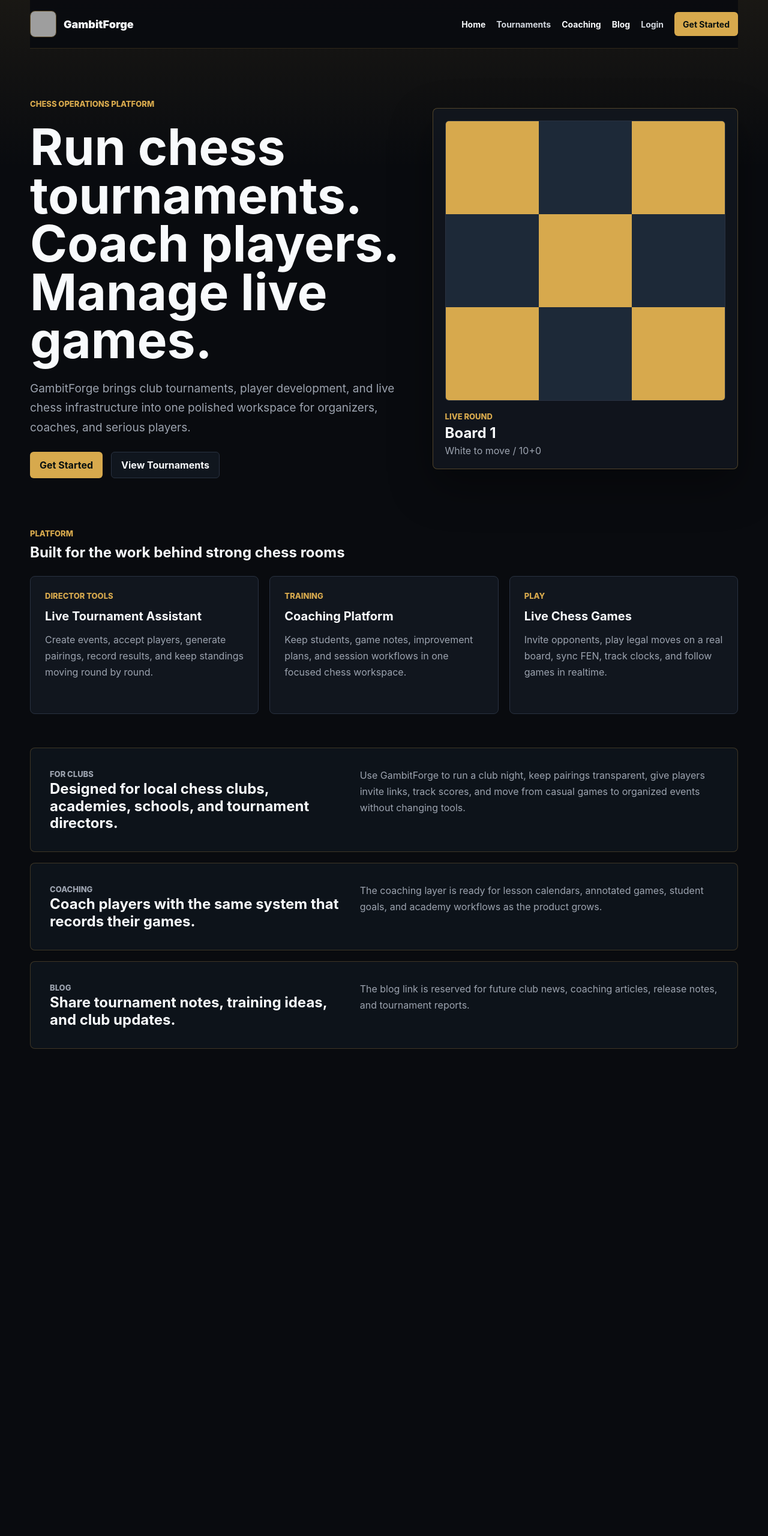
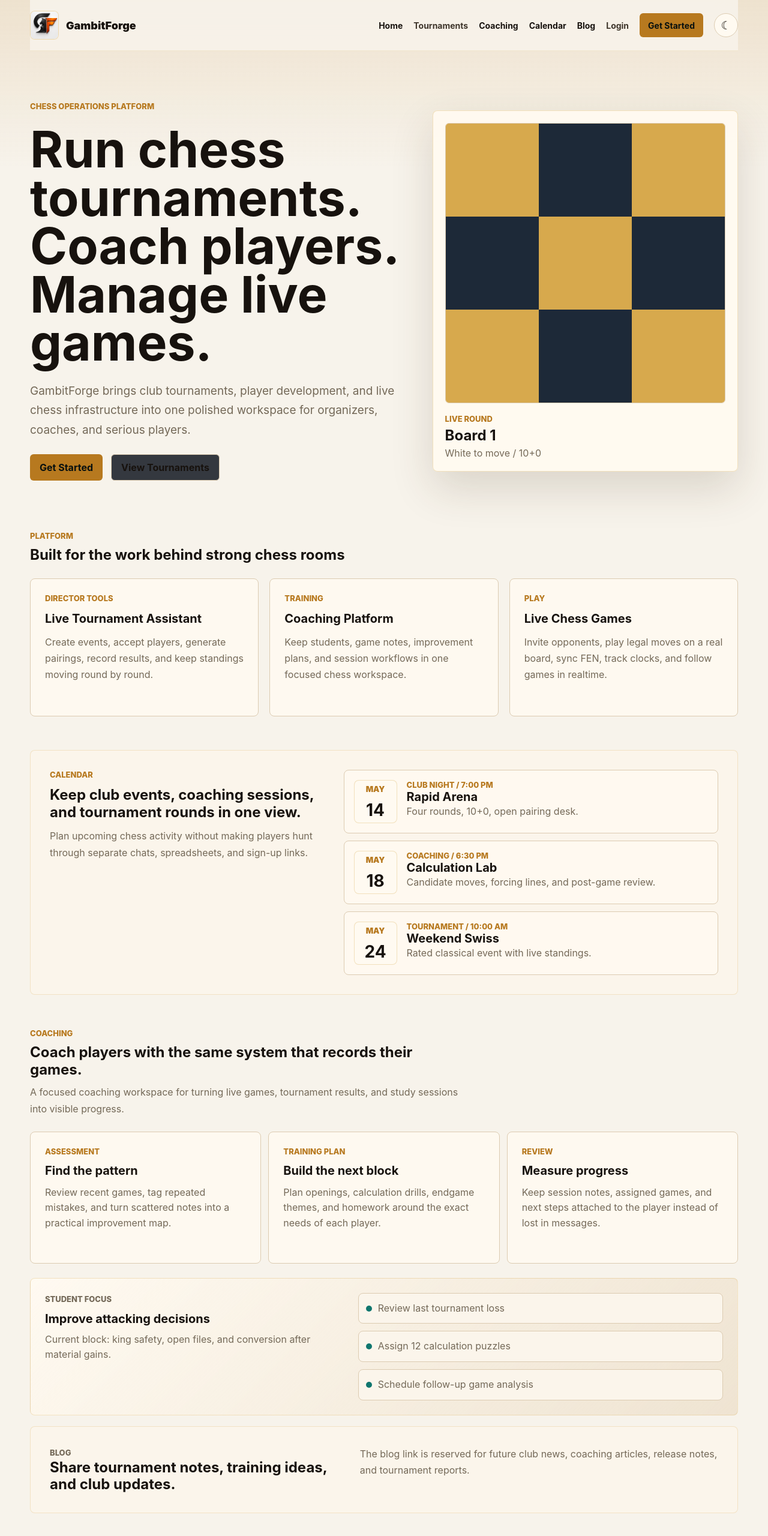
Before and after one commit to Bitolko/gambitforge-web, a Vue app: page / in a window 1280 px wide. Shown: the top 2560 px of the page at 60% size. Before the commit the page ends 1820 px from the top, so only its background shows below. Built offline with nearby package versions, Linux system fonts and the light colour scheme; no server answers.

Commit message:
Polish GambitForge branding and homepage

```diff
--- a/src/components/Navbar.vue
+++ b/src/components/Navbar.vue
@@ -7,9 +7,21 @@ const auth = useAuthStore()
 const router = useRouter()
 const menuOpen = ref(false)
 const loggingOut = ref(false)
+const theme = ref(document.documentElement.dataset.theme || 'dark')
 
-const logoUrl = 'http://127.0.0.1:8000/ChatGPT%20Image%20May%2010%2C%202026%2C%2002_47_31%20AM%20(1).png'
+const logoUrl = '/gambitforge-logo.png'
 const isAuthenticated = computed(() => Boolean(auth.token))
+const isLightTheme = computed(() => theme.value === 'light')
+
+function setTheme(nextTheme) {
+  theme.value = nextTheme
+  document.documentElement.dataset.theme = nextTheme
+  localStorage.setItem('gambitforge-theme', nextTheme)
+}
+
+function toggleTheme() {
+  setTheme(isLightTheme.value ? 'dark' : 'light')
+}
 
 async function logout() {
   loggingOut.value = true
@@ -31,8 +43,10 @@ function closeMenu() {
 <template>
   <header class="site-navbar">
     <RouterLink class="brand-link" to="/" @click="closeMenu">
-      <img :src="logoUrl" alt="GambitForge logo" />
-      <span>GambitForge</span>
+      <span class="brand-logo">
+        <img :src="logoUrl" alt="GambitForge logo" />
+      </span>
+      <span class="brand-name">GambitForge</span>
     </RouterLink>
 
     <button
@@ -53,7 +67,7 @@ function closeMenu() {
         <RouterLink to="/dashboard#games" @click="closeMenu">Games</RouterLink>
         <RouterLink to="/tournaments" @click="closeMenu">Tournaments</RouterLink>
         <RouterLink to="/#coaching" @click="closeMenu">Coaching</RouterLink>
-        <RouterLink to="/#clubs" @click="closeMenu">Calendar</RouterLink>
+        <RouterLink to="/#calendar" @click="closeMenu">Calendar</RouterLink>
         <button class="nav-button secondary-button" type="button" :disabled="loggingOut" @click="logout">
           {{ loggingOut ? 'Logging out...' : 'Logout' }}
         </button>
@@ -63,10 +77,21 @@ function closeMenu() {
         <RouterLink to="/" @click="closeMenu">Home</RouterLink>
         <RouterLink to="/tournaments" @click="closeMenu">Tournaments</RouterLink>
         <RouterLink to="/#coaching" @click="closeMenu">Coaching</RouterLink>
+        <RouterLink to="/#calendar" @click="closeMenu">Calendar</RouterLink>
         <RouterLink to="/#blog" @click="closeMenu">Blog</RouterLink>
         <RouterLink to="/login" @click="closeMenu">Login</RouterLink>
         <RouterLink class="nav-cta" to="/register" @click="closeMenu">Get Started</RouterLink>
       </template>
+
+      <button
+        class="theme-toggle"
+        type="button"
+        :aria-label="isLightTheme ? 'Switch to dark mode' : 'Switch to light mode'"
+        :title="isLightTheme ? 'Dark mode' : 'Light mode'"
+        @click="toggleTheme"
+      >
+        <span aria-hidden="true">{{ isLightTheme ? '☾' : '☀' }}</span>
+      </button>
     </nav>
   </header>
 </template>
--- a/src/main.js
+++ b/src/main.js
@@ -4,6 +4,10 @@ import router from './router'
 import './style.css'
 import App from './App.vue'
 
+const savedTheme = localStorage.getItem('gambitforge-theme')
+const prefersLight = window.matchMedia('(prefers-color-scheme: light)').matches
+document.documentElement.dataset.theme = savedTheme || (prefersLight ? 'light' : 'dark')
+
 createApp(App)
   .use(createPinia())
   .use(router)
--- a/src/pages/Home.vue
+++ b/src/pages/Home.vue
@@ -17,6 +17,48 @@ const features = [
     label: 'Play',
     title: 'Live Chess Games',
     description: 'Invite opponents, play legal moves on a real board, sync FEN, track clocks, and follow games in realtime.',
+  },
+]
+
+const coachingTracks = [
+  {
+    label: 'Assessment',
+    title: 'Find the pattern',
+    description: 'Review recent games, tag repeated mistakes, and turn scattered notes into a practical improvement map.',
+  },
+  {
+    label: 'Training plan',
+    title: 'Build the next block',
+    description: 'Plan openings, calculation drills, endgame themes, and homework around the exact needs of each player.',
+  },
+  {
+    label: 'Review',
+    title: 'Measure progress',
+    description: 'Keep session notes, assigned games, and next steps attached to the player instead of lost in messages.',
+  },
+]
+
+const calendarEvents = [
+  {
+    date: 'May 14',
+    type: 'Club night',
+    title: 'Rapid Arena',
+    time: '7:00 PM',
+    detail: 'Four rounds, 10+0, open pairing desk.',
+  },
+  {
+    date: 'May 18',
+    type: 'Coaching',
+    title: 'Calculation Lab',
+    time: '6:30 PM',
+    detail: 'Candidate moves, forcing lines, and post-game review.',
+  },
+  {
+    date: 'May 24',
+    type: 'Tournament',
+    title: 'Weekend Swiss',
+    time: '10:00 AM',
+    detail: 'Rated classical event with live standings.',
   },
 ]
 </script>
@@ -74,24 +116,59 @@ const features = [
       </div>
     </section>
 
-    <section id="clubs" class="club-section">
+    <section id="calendar" class="calendar-section" aria-labelledby="calendar-heading">
       <div>
-        <p class="eyebrow">For clubs</p>
-        <h2>Designed for local chess clubs, academies, schools, and tournament directors.</h2>
+        <p class="eyebrow">Calendar</p>
+        <h2 id="calendar-heading">Keep club events, coaching sessions, and tournament rounds in one view.</h2>
+        <p>
+          Plan upcoming chess activity without making players hunt through separate chats, spreadsheets, and sign-up links.
+        </p>
       </div>
-      <p>
-        Use GambitForge to run a club night, keep pairings transparent, give players invite links, track scores, and move from casual games to organized events without changing tools.
-      </p>
+
+      <div class="calendar-list" aria-label="Upcoming events">
+        <article v-for="event in calendarEvents" :key="event.title" class="calendar-event">
+          <div class="calendar-date">
+            <span>{{ event.date.split(' ')[0] }}</span>
+            <strong>{{ event.date.split(' ')[1] }}</strong>
+          </div>
+          <div>
+            <p class="panel-label">{{ event.type }} / {{ event.time }}</p>
+            <h3>{{ event.title }}</h3>
+            <p>{{ event.detail }}</p>
+          </div>
+        </article>
+      </div>
     </section>
 
-    <section id="coaching" class="club-section split-section">
-      <div>
+    <section id="coaching" class="coaching-section" aria-labelledby="coaching-heading">
+      <div class="section-kicker">
         <p class="eyebrow">Coaching</p>
-        <h2>Coach players with the same system that records their games.</h2>
+        <h2 id="coaching-heading">Coach players with the same system that records their games.</h2>
+        <p>
+          A focused coaching workspace for turning live games, tournament results, and study sessions into visible progress.
+        </p>
       </div>
-      <p>
-        The coaching layer is ready for lesson calendars, annotated games, student goals, and academy workflows as the product grows.
-      </p>
+
+      <div class="coaching-grid">
+        <article v-for="track in coachingTracks" :key="track.title" class="coaching-card">
+          <p class="panel-label">{{ track.label }}</p>
+          <h3>{{ track.title }}</h3>
+          <p>{{ track.description }}</p>
+        </article>
+      </div>
+
+      <aside class="coach-workbench" aria-label="Coaching workflow preview">
+        <div>
+          <p class="panel-label">Student focus</p>
+          <h3>Improve attacking decisions</h3>
+          <p>Current block: king safety, open files, and conversion after material gains.</p>
+        </div>
+        <div class="coach-checklist">
+          <p><span></span> Review last tournament loss</p>
+          <p><span></span> Assign 12 calculation puzzles</p>
+          <p><span></span> Schedule follow-up game analysis</p>
+        </div>
+      </aside>
     </section>
 
     <section id="blog" class="club-section split-section">
--- a/src/style.css
+++ b/src/style.css
@@ -1,4 +1,5 @@
 :root {
+  color-scheme: dark;
   --bg: #090b0f;
   --surface: #121821;
   --surface-strong: #1c2430;
@@ -12,6 +13,13 @@
   --danger: #dc4a3d;
   --gold: #d7a94d;
   --burgundy: #5b1e2d;
+  --nav-bg: rgba(9, 11, 15, 0.88);
+  --menu-bg: rgba(9, 11, 15, 0.98);
+  --panel-bg: rgba(18, 24, 33, 0.92);
+  --panel-bg-strong: rgba(15, 20, 28, 0.96);
+  --field-bg: #0b1017;
+  --hero-gradient: linear-gradient(180deg, rgba(215, 169, 77, 0.08), rgba(9, 11, 15, 0) 280px);
+  --shadow: rgba(0, 0, 0, 0.36);
   font-family: Inter, ui-sans-serif, system-ui, -apple-system, BlinkMacSystemFont, "Segoe UI", sans-serif;
   color: var(--text);
   background: var(--bg);
@@ -19,6 +27,30 @@
   text-rendering: optimizeLegibility;
   -webkit-font-smoothing: antialiased;
   -moz-osx-font-smoothing: grayscale;
+}
+
+:root[data-theme='light'] {
+  color-scheme: light;
+  --bg: #f7f3eb;
+  --surface: #fffaf1;
+  --surface-strong: #f0e3cf;
+  --surface-soft: #fbf5eb;
+  --text: #3e352b;
+  --text-strong: #17120e;
+  --muted: #746958;
+  --line: #dccbb1;
+  --accent: #0f766e;
+  --accent-hover: #0b5f59;
+  --danger: #b42318;
+  --gold: #b7791f;
+  --burgundy: #8a354a;
+  --nav-bg: rgba(247, 243, 235, 0.88);
+  --menu-bg: rgba(255, 250, 241, 0.98);
+  --panel-bg: rgba(255, 250, 241, 0.94);
+  --panel-bg-strong: rgba(251, 245, 235, 0.96);
+  --field-bg: #fffdf8;
+  --hero-gradient: linear-gradient(180deg, rgba(183, 121, 31, 0.14), rgba(247, 243, 235, 0) 280px);
+  --shadow: rgba(70, 48, 24, 0.16);
 }
 
 * {
@@ -100,9 +132,7 @@ h3 {
 
 .app-shell {
   min-height: 100vh;
-  background:
-    linear-gradient(180deg, rgba(215, 169, 77, 0.08), rgba(9, 11, 15, 0) 280px),
-    var(--bg);
+  background: var(--hero-gradient), var(--bg);
 }
 
 .site-navbar {
@@ -117,7 +147,7 @@ h3 {
   margin: 0 auto;
   padding: 18px 0;
   border-bottom: 1px solid rgba(215, 169, 77, 0.18);
-  background: rgba(9, 11, 15, 0.88);
+  background: var(--nav-bg);
   backdrop-filter: blur(18px);
 }
 
@@ -129,15 +159,26 @@ h3 {
   text-decoration: none;
 }
 
-.brand-link img {
-  width: 44px;
-  height: 44px;
+.brand-logo {
+  display: inline-grid;
+  width: 48px;
+  height: 48px;
+  place-items: center;
+  overflow: hidden;
   border: 1px solid rgba(215, 169, 77, 0.42);
   border-radius: 8px;
-  object-fit: cover;
+  background: var(--surface);
 }
 
-.brand-link span {
+.brand-logo img {
+  display: block;
+  width: 100%;
+  height: 100%;
+  object-fit: cover;
+  transform: scale(1.42);
+}
+
+.brand-name {
   font-size: 18px;
   font-weight: 900;
 }
@@ -193,6 +234,27 @@ h3 {
   background: var(--text-strong);
 }
 
+.theme-toggle {
+  display: inline-grid;
+  width: 40px;
+  height: 40px;
+  place-items: center;
+  border: 1px solid var(--line);
+  border-radius: 999px;
+  background: var(--surface);
+  color: var(--text-strong);
+  padding: 0;
+}
+
+.theme-toggle:hover:not(:disabled) {
+  background: var(--surface-strong);
+}
+
+.theme-toggle span {
+  font-size: 19px;
+  line-height: 1;
+}
+
 .auth-page,
 .dashboard-page,
 .game-page {
@@ -212,7 +274,7 @@ h3 {
   padding: 32px;
   border: 1px solid var(--line);
   border-radius: 8px;
-  background: rgba(18, 24, 33, 0.94);
+  background: var(--panel-bg);
   box-shadow: 0 20px 45px rgba(17, 24, 39, 0.08);
 }
 
@@ -248,7 +310,7 @@ h3 {
   width: 100%;
   border: 1px solid var(--line);
   border-radius: 6px;
-  background: #0b1017;
+  background: var(--field-bg);
   color: var(--text-strong);
   padding: 12px 13px;
 }
@@ -308,7 +370,7 @@ h3 {
   padding: 24px;
   border: 1px solid var(--line);
   border-radius: 8px;
-  background: rgba(18, 24, 33, 0.92);
+  background: var(--panel-bg);
 }
 
 .next-module {
@@ -329,7 +391,7 @@ h3 {
   padding: 24px;
   border: 1px solid var(--surface-strong);
   border-radius: 8px;
-  background: rgba(15, 20, 28, 0.96);
+  background: var(--panel-bg-strong);
 }
 
 .my-games-section {
@@ -359,7 +421,7 @@ h3 {
   padding: 18px;
   border: 1px solid var(--line);
   border-radius: 8px;
-  background: rgba(18, 24, 33, 0.9);
+  background: var(--panel-bg);
 }
 
 .game-card p {
@@ -424,7 +486,7 @@ h3 {
   padding: 22px;
   border: 1px solid var(--line);
   border-radius: 8px;
-  background: rgba(18, 24, 33, 0.92);
+  background: var(--panel-bg);
 }
 
 .compact-state {
@@ -447,7 +509,7 @@ h3 {
   overflow: hidden;
   border: 1px solid var(--line);
   border-radius: 6px;
-  background: #0b1017;
+  background: var(--field-bg);
   color: var(--text-strong);
   padding: 11px 12px;
   text-overflow: ellipsis;
@@ -479,14 +541,14 @@ h3 {
   padding: 24px;
   border: 1px solid var(--line);
   border-radius: 8px;
-  background: rgba(18, 24, 33, 0.92);
+  background: var(--panel-bg);
 }
 
 .move-panel code {
   display: block;
   overflow-wrap: anywhere;
   border-radius: 6px;
-  background: #0b1017;
+  background: var(--field-bg);
   color: var(--text-strong);
   padding: 12px;
 }
@@ -510,7 +572,7 @@ h3 {
   gap: 4px;
   border: 1px solid var(--line);
   border-radius: 8px;
-  background: #0f141c;
+  background: var(--surface-soft);
   padding: 12px;
 }
 
@@ -553,7 +615,7 @@ h3 {
 .move-form input {
   border: 1px solid var(--line);
   border-radius: 6px;
-  background: #0b1017;
+  background: var(--field-bg);
   color: var(--text-strong);
   padding: 12px 13px;
 }
@@ -621,8 +683,8 @@ h3 {
   padding: 20px;
   border: 1px solid rgba(215, 169, 77, 0.32);
   border-radius: 8px;
-  background: rgba(18, 24, 33, 0.78);
-  box-shadow: 0 28px 70px rgba(0, 0, 0, 0.36);
+  background: var(--panel-bg);
+  box-shadow: 0 28px 70px var(--shadow);
 }
 
 .board-preview {
@@ -657,7 +719,9 @@ h3 {
 }
 
 .features-section,
-.club-section {
+.club-section,
+.calendar-section,
+.coaching-section {
   margin-top: 56px;
 }
 
@@ -665,6 +729,12 @@ h3 {
   display: grid;
   gap: 10px;
   max-width: 720px;
+}
+
+.section-kicker p:last-child,
+.calendar-section > div:first-child p:last-child {
+  color: var(--muted);
+  line-height: 1.7;
 }
 
 .feature-grid {
@@ -682,7 +752,7 @@ h3 {
   padding: 24px;
   border: 1px solid var(--line);
   border-radius: 8px;
-  background: rgba(18, 24, 33, 0.9);
+  background: var(--panel-bg);
 }
 
 .feature-card p:last-child,
@@ -699,7 +769,126 @@ h3 {
   padding: 32px;
   border: 1px solid rgba(215, 169, 77, 0.24);
   border-radius: 8px;
-  background: rgba(15, 20, 28, 0.9);
+  background: var(--panel-bg-strong);
+}
+
+.calendar-section {
+  display: grid;
+  grid-template-columns: minmax(0, 0.85fr) minmax(320px, 1.15fr);
+  gap: 28px;
+  align-items: start;
+  padding: 32px;
+  border: 1px solid rgba(215, 169, 77, 0.24);
+  border-radius: 8px;
+  background: var(--panel-bg-strong);
+}
+
+.calendar-section > div:first-child {
+  display: grid;
+  gap: 12px;
+}
+
+.calendar-list,
+.coaching-grid,
+.coach-checklist {
+  display: grid;
+  gap: 12px;
+}
+
+.calendar-event {
+  display: grid;
+  grid-template-columns: 72px minmax(0, 1fr);
+  gap: 16px;
+  align-items: start;
+  padding: 16px;
+  border: 1px solid var(--line);
+  border-radius: 8px;
+  background: var(--panel-bg);
+}
+
+.calendar-event p:last-child,
+.coaching-card p:last-child,
+.coach-workbench p {
+  color: var(--muted);
+  line-height: 1.6;
+}
+
+.calendar-date {
+  display: grid;
+  min-height: 72px;
+  place-items: center;
+  border: 1px solid rgba(215, 169, 77, 0.32);
+  border-radius: 8px;
+  background: var(--surface);
+}
+
+.calendar-date span {
+  color: var(--gold);
+  font-size: 13px;
+  font-weight: 900;
+  text-transform: uppercase;
+}
+
+.calendar-date strong {
+  color: var(--text-strong);
+  font-size: 28px;
+  line-height: 1;
+}
+
+.coaching-section {
+  display: grid;
+  gap: 24px;
+}
+
+.coaching-grid {
+  grid-template-columns: repeat(3, 1fr);
+}
+
+.coaching-card,
+.coach-workbench {
+  padding: 24px;
+  border: 1px solid var(--line);
+  border-radius: 8px;
+  background: var(--panel-bg);
+}
+
+.coaching-card {
+  display: grid;
+  gap: 12px;
+  min-height: 220px;
+  align-content: start;
+}
+
+.coach-workbench {
+  display: grid;
+  grid-template-columns: minmax(0, 0.9fr) minmax(280px, 1.1fr);
+  gap: 24px;
+  align-items: start;
+  border-color: rgba(215, 169, 77, 0.28);
+  background: linear-gradient(135deg, var(--panel-bg), rgba(183, 121, 31, 0.12));
+}
+
+.coach-workbench > div:first-child {
+  display: grid;
+  gap: 10px;
+}
+
+.coach-checklist p {
+  display: flex;
+  align-items: center;
+  gap: 10px;
+  padding: 12px;
+  border: 1px solid var(--line);
+  border-radius: 8px;
+  background: var(--surface-soft);
+}
+
+.coach-checklist span {
+  width: 10px;
+  height: 10px;
+  flex: 0 0 auto;
+  border-radius: 999px;
+  background: var(--accent);
 }
 
 .split-section {
@@ -767,7 +956,7 @@ h3 {
     padding: 14px;
     border: 1px solid var(--line);
     border-radius: 8px;
-    background: rgba(9, 11, 15, 0.98);
+    background: var(--menu-bg);
   }
 
   .nav-links.open {
@@ -775,10 +964,14 @@ h3 {
   }
 
   .nav-links a,
-  .nav-links button {
+  .nav-links button:not(.theme-toggle) {
     justify-content: flex-start;
     width: 100%;
     padding: 12px;
+  }
+
+  .theme-toggle {
+    align-self: flex-start;
   }
 
   .auth-panel {
@@ -829,7 +1022,10 @@ h3 {
 
   .home-hero,
   .feature-grid,
-  .club-section {
+  .club-section,
+  .calendar-section,
+  .coaching-grid,
+  .coach-workbench {
     grid-template-columns: 1fr;
   }
 
@@ -859,7 +1055,19 @@ h3 {
     padding: 14px;
   }
 
-  .club-section {
+  .club-section,
+  .calendar-section,
+  .coaching-card,
+  .coach-workbench {
     padding: 24px;
   }
+
+  .calendar-event {
+    grid-template-columns: 60px minmax(0, 1fr);
+    padding: 14px;
+  }
+
+  .calendar-date {
+    min-height: 60px;
+  }
 }
```
Also changed, not shown: public/gambitforge-logo.png (added).
